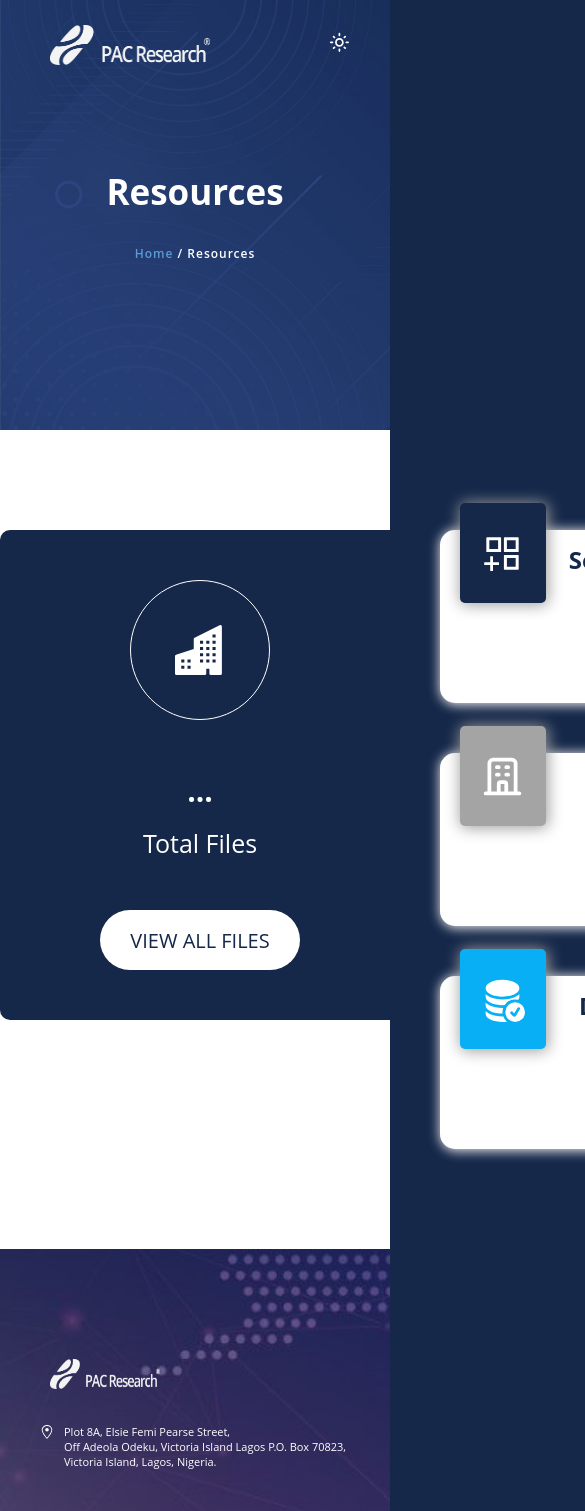
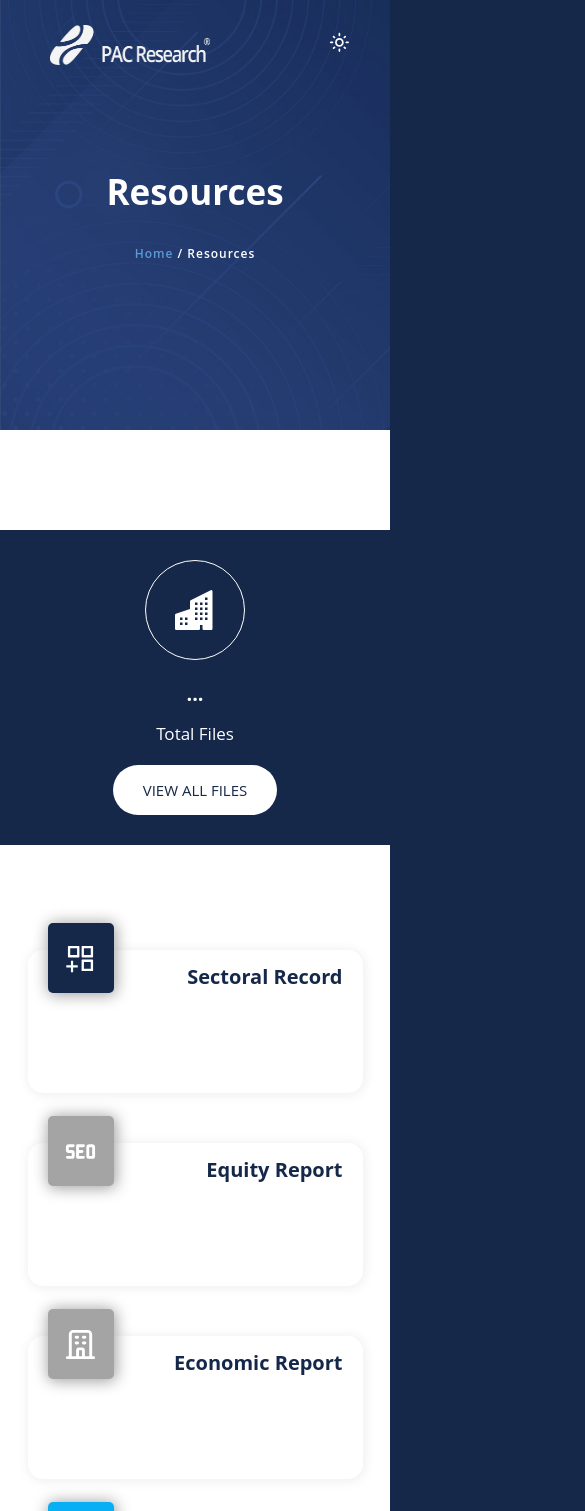
Before and after one commit to marketintelsolutions/pacresearch, a React (Create React App) app: page /resources in a window 390 px wide. Shown: the top 1511 px of the page, 585 px wide, since content can reach past the window. Built offline with nearby package versions, Linux system fonts and the light colour scheme.

Commit message:
resources home responsiveness done

```diff
--- a/src/styles/modules/_resources.scss
+++ b/src/styles/modules/_resources.scss
@@ -1,8 +1,9 @@
 .resources {
+  overflow-x: hidden;
   & .section-one {
     // border: 2px solid red;
     background: white;
-    padding: 100px 0;
+    padding: 100px 40px;
 
     & .content-head-center {
       margin: 0 auto;
@@ -12,8 +13,31 @@
       grid-template-columns: auto 1fr;
       gap: 40px;
 
+      @media (max-width: $breakpoint-large) {
+        grid-template-columns: 1fr;
+        justify-content: center;
+        align-items: center;
+        width: 100%;
+
+        // border: 2px solid red;
+        height: fit-content;
+        // gap: 160px;
+        gap: 30px;
+      }
+      @media (max-width: $breakpoint-tablet) {
+        gap: 20px;
+      }
+
       & .left {
         width: 400px;
+
+        @media (max-width: $breakpoint-large) {
+          width: 700px;
+          height: 400px;
+          margin: 0 auto;
+        }
+        @media (max-width: $breakpoint-tablet) {
+        }
 
         & .all {
           display: flex;
@@ -26,6 +50,15 @@
           color: white;
           border-radius: 10px;
 
+          @media (max-width: $breakpoint-large) {
+            gap: 30px;
+            padding: 40px;
+          }
+          @media (max-width: $breakpoint-tablet) {
+            gap: 20px;
+            padding: 30px;
+          }
+
           & span {
             border: 1px solid white;
             border-radius: 50%;
@@ -35,6 +68,17 @@
             display: flex;
             justify-content: center;
             align-items: center;
+
+            @media (max-width: $breakpoint-large) {
+              font-size: 45px;
+              height: 120px;
+              width: 120px;
+            }
+            @media (max-width: $breakpoint-tablet) {
+              font-size: 40px;
+              height: 100px;
+              width: 100px;
+            }
           }
 
           & .text {
@@ -45,11 +89,25 @@
             gap: 15px;
             & h2 {
               font-size: 30px;
+
+              @media (max-width: $breakpoint-large) {
+                font-size: 25px;
+              }
+              @media (max-width: $breakpoint-tablet) {
+                font-size: 20px;
+              }
             }
 
             & p {
               font-size: 25px;
               text-transform: capitalize;
+
+              @media (max-width: $breakpoint-large) {
+                font-size: 20px;
+              }
+              @media (max-width: $breakpoint-tablet) {
+                font-size: 17px;
+              }
             }
           }
           & button {
@@ -60,6 +118,18 @@
             height: 60px;
             cursor: pointer;
             border: none;
+            display: flex;
+            align-items: center;
+            justify-content: center;
+
+            @media (max-width: $breakpoint-large) {
+              height: 55px;
+              font-size: 18px;
+            }
+            @media (max-width: $breakpoint-tablet) {
+              height: 50px;
+              font-size: 15px;
+            }
 
             & a {
               display: flex;
@@ -86,6 +156,14 @@
           grid-auto-rows: auto;
           row-gap: 50px;
 
+          @media (max-width: $breakpoint-large) {
+            display: flex;
+            flex-wrap: wrap;
+            justify-content: center;
+          }
+          @media (max-width: $breakpoint-tablet) {
+          }
+
           & .item {
             display: flex;
             flex-direction: row;
@@ -102,6 +180,10 @@
             position: relative;
             width: 335px;
 
+            @media (max-width: $breakpoint-large) {
+              margin: 0 auto;
+            }
+
             & span {
               font-size: 45px;
               background: var(--primary-blue);
@@ -115,6 +197,17 @@
               justify-content: center;
               border-radius: 5px;
               box-shadow: 1px 1px 15px 1px rgb(159, 158, 158);
+
+              @media (max-width: $breakpoint-large) {
+                font-size: 40px;
+                width: 80px;
+                height: 80px;
+              }
+              @media (max-width: $breakpoint-tablet) {
+                font-size: 35px;
+                width: 70px;
+                height: 70px;
+              }
             }
 
             & .text {
@@ -129,6 +222,13 @@
                 // border: 2px solid red;
                 text-align: right;
                 height: 60px;
+
+                @media (max-width: $breakpoint-large) {
+                  font-size: 25px;
+                }
+                @media (max-width: $breakpoint-tablet) {
+                  font-size: 20px;
+                }
               }
 
               & p {
```
